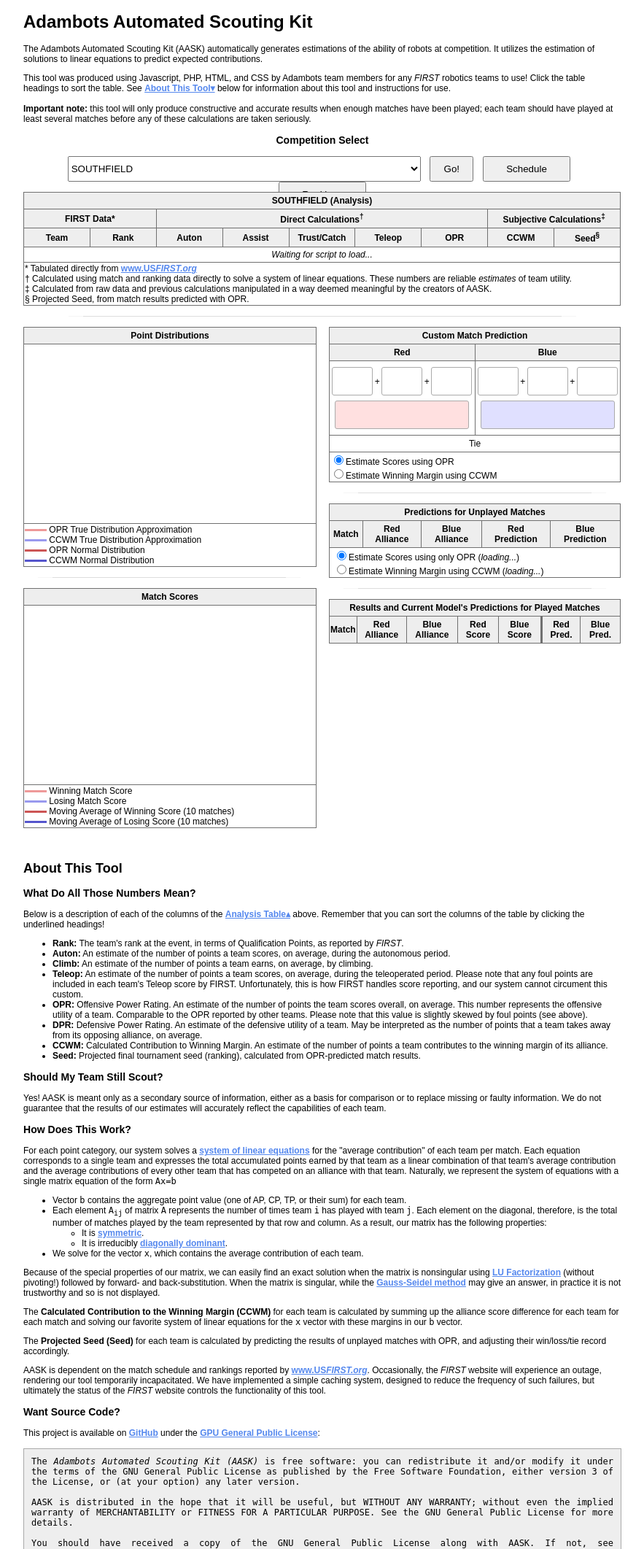
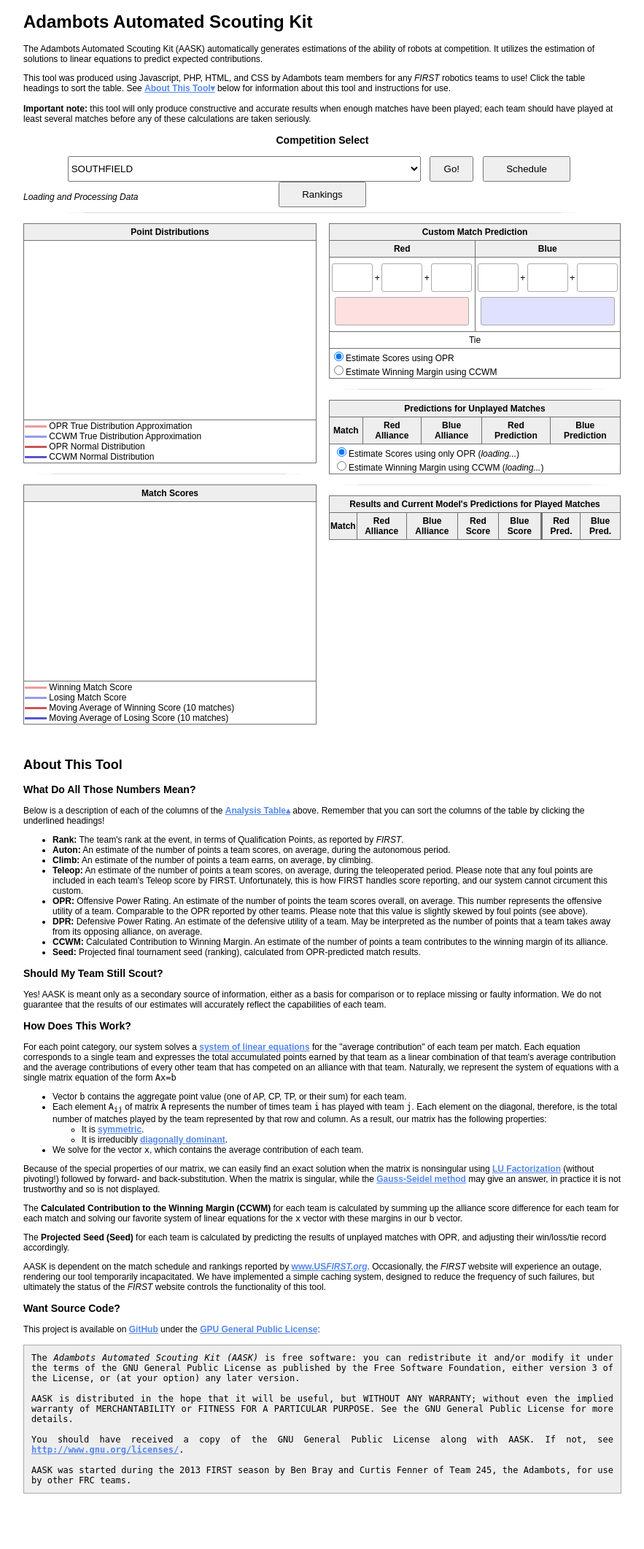
Before and after one commit to CurtisFenner/aask2014, a PHP site: page / in a window 1280 px wide. Shown: the top 2123 px of the page at 73% size, without its empty margins (198-1081 px from the left). After the commit the page ends 2047 px from the top, so only its background shows below. Run offline with PHP 8.4, Linux system fonts and the light colour scheme; data that the repository does not hold is empty; a map, chart or similar area stays blank.

Commit message:
Cut Out Start Table

```diff
--- a/index.php
+++ b/index.php
@@ -166,43 +166,8 @@ if (isset($_REQUEST["grab"])) {
 
 		<br/>
 
-		<div style="width:819px; margin:0px; padding:0px;position:relative;overflow:hidden;">
-			<table class="shinytable" id="bigtable" data-sorting="iidddddd" style="width:819px;">
-				<thead>
-					<tr>
-						<td colspan="9">
-						<script>document.write(eventName + " (Analysis)");</script>
-						</td>
-					</tr>
-					<tr>
-						<td colspan="2">FIRST Data*</td>
-						<td colspan="5">Direct Calculations<sup>&dagger;</sup></td>
-						<td colspan="2">Subjective Calculations<sup>&Dagger;</sup></td>
-					</tr>
-					<tr>
-						<td>Team</td>
-						<td>Rank</td>
-						<td>Auton</td>
-						<td>Assist</td>
-						<td>Trust/Catch</td>
-						<td>Teleop</td>
-						<td>OPR</td>
-						<td>CCWM</td>
-						<td>Seed<sup>&#167;</sup></td>
-					</tr>
-				</thead>
-				<tbody id="bigdata">
-					<tr><td colspan="9"><em>Waiting for script to load...</em></td></tr>
-				</tbody>
-				<tfoot>
-					<tr><td colspan="9">
-						* Tabulated directly from <a href="http://www.usfirst.org">www.US<em>FIRST.org</em></a><br/>
-						&dagger; Calculated using match and ranking data directly to solve a system of linear equations.  These numbers are reliable <em>estimates</em> of team utility.<br/>
-						&Dagger; Calculated from raw data and previous calculations manipulated in a way deemed meaningful by the creators of AASK.<br/>
-						&#167; Projected Seed, from match results predicted with OPR.
-					</td></tr>
-				</tfoot>
-			</table>
+		<div id="bigtableplace" style="width:819px; margin:0px; padding:0px;position:relative;overflow:hidden;">
+			<em>Loading and Processing Data</em>
 		</div>
 
 		<!-- End of Big Table -->
```
